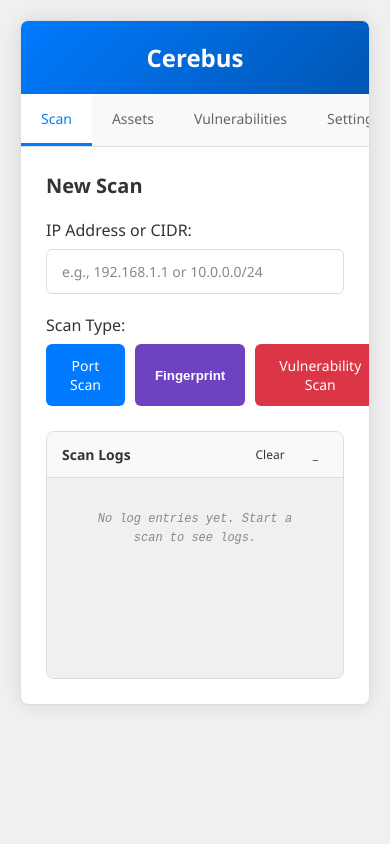
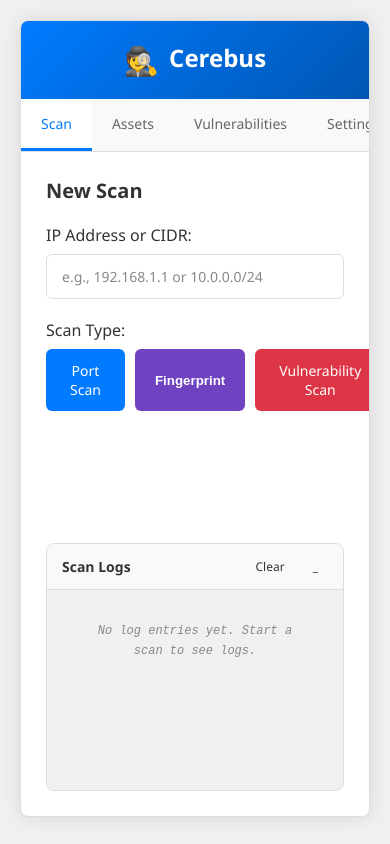
Before and after one commit to trevorcapps/scanner, a Flask app: page / in a window 390 px wide. Run offline with Flask 3, Linux system fonts and the light colour scheme; some libraries are stand-ins or nearby versions.

Commit message:
UI: Add spy emoji to header, two-panel scan layout
- Added 🕵️ detective/spy emoji to Cerebus header and page title
- Restructured Scan tab into side-by-side panels:
  Left panel: scan controls + results
  Right panel: live scan logs (420px fixed width)
- Widened container from 1000px to 1400px to fit panels
- Log window now fills full panel height (flex layout)
- Responsive: panels stack vertically below 900px
- Hacker theme: green-tinted emoji filter

```diff
--- a/static/style.css
+++ b/static/style.css
@@ -190,7 +190,7 @@ body {
 }
 
 .container {
-    max-width: 1000px;
+    max-width: 1400px;
     margin: 0 auto;
     background-color: var(--bg-secondary);
     padding: 0;
@@ -206,9 +206,19 @@ body {
     text-align: center;
 }
 
+.header-icon {
+    font-size: 28px;
+    vertical-align: middle;
+    margin-right: 4px;
+}
+
 .theme-hacker .header {
     background: linear-gradient(135deg, #001100, #002200);
     border-bottom: 2px solid var(--accent-primary);
+}
+
+.theme-hacker .header-icon {
+    filter: hue-rotate(90deg) brightness(1.5);
 }
 
 h1 {
@@ -2679,12 +2689,53 @@ tr.vuln-info {
    Log Window
    ============================================ */
 
+/* ============================================
+   Scan Tab - Two Panel Layout
+   ============================================ */
+
+.scan-controls {
+    padding: 0 0 10px 0;
+}
+
+.scan-panels {
+    display: flex;
+    gap: 16px;
+    min-height: 350px;
+}
+
+.scan-panel-left {
+    flex: 1;
+    min-width: 0;
+    overflow-y: auto;
+    max-height: 600px;
+}
+
+.scan-panel-right {
+    flex: 0 0 420px;
+    min-width: 0;
+    display: flex;
+    flex-direction: column;
+}
+
+/* Responsive: stack panels on narrow screens */
+@media (max-width: 900px) {
+    .scan-panels {
+        flex-direction: column;
+    }
+    .scan-panel-right {
+        flex: none;
+        width: 100%;
+    }
+}
+
 #log-window {
-    margin-top: 25px;
     border: 1px solid var(--border-color);
     border-radius: 8px;
     background-color: var(--bg-tertiary);
     overflow: hidden;
+    display: flex;
+    flex-direction: column;
+    height: 100%;
 }
 
 #log-header {
@@ -2713,7 +2764,8 @@ tr.vuln-info {
 }
 
 #log-content {
-    height: 200px;
+    flex: 1;
+    min-height: 200px;
     overflow-y: auto;
     padding: 12px 15px;
     font-family: 'Courier New', 'Fira Code', monospace;
--- a/templates/index.html
+++ b/templates/index.html
@@ -1,14 +1,14 @@
 <!DOCTYPE html>
 <html>
 <head>
-    <title>Cerebus</title>
+    <title>🕵️ Cerebus</title>
     <link rel="stylesheet" type="text/css" href="{{ url_for('static', filename='style.css') }}">
     <script src="https://cdn.socket.io/4.0.0/socket.io.min.js"></script>
 </head>
 <body class="theme-light">
     <div class="container">
         <div class="header">
-            <h1>Cerebus</h1>
+            <h1><span class="header-icon">&#128373;&#65039;</span> Cerebus</h1>
         </div>
 
         <div class="tabs">
@@ -20,6 +20,7 @@
 
         <!-- Scan Tab -->
         <div id="scan-tab" class="tab-content active">
+            <div class="scan-controls">
                 <h2>New Scan</h2>
                 <form id="scan-form">
                     <div class="form-group">
@@ -40,8 +41,13 @@
                     <p id="progress-message">Scan in progress...</p>
                     <progress id="progress-bar" value="0" max="100"></progress>
                 </div>
+            </div>
+
+            <div class="scan-panels">
+                <div class="scan-panel-left">
                     <div id="scan-output"></div>
-
+                </div>
+                <div class="scan-panel-right">
                     <div id="log-window">
                         <div id="log-header">
                             <span id="log-title">Scan Logs</span>
@@ -51,6 +57,8 @@
                             </div>
                         </div>
                         <div id="log-content"></div>
+                    </div>
+                </div>
             </div>
         </div>
 
```
Lines whose indentation alone changed are shown as unchanged.
